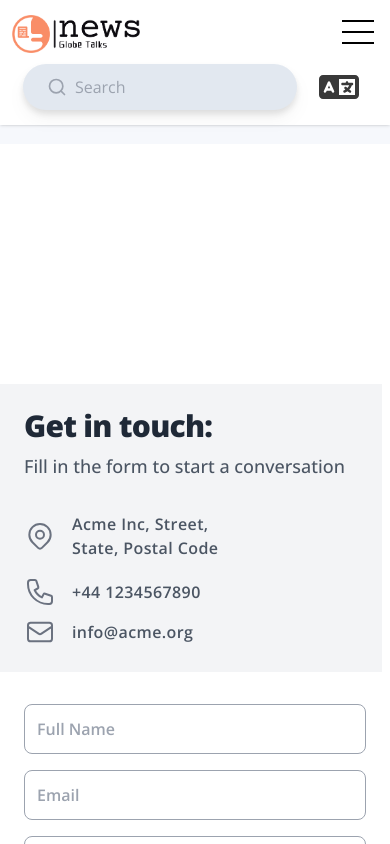
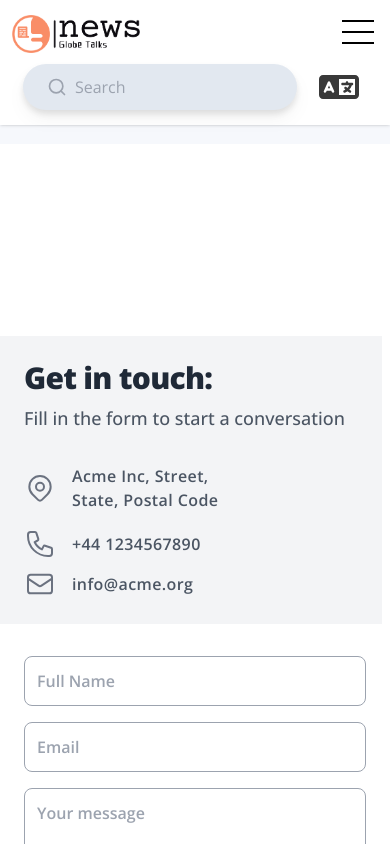
Before and after one commit to Prince3255/Globe-Talks, a React (Vite) app: page /contact in a window 390 px wide. Shown: the top 844 px of the page. Built offline with nearby package versions, Linux system fonts and the light colour scheme; no server answers; a web font is replaced by a local one.

Commit message:
update contact

```diff
--- a/src/Pages/Contact.jsx
+++ b/src/Pages/Contact.jsx
@@ -42,7 +42,7 @@ export default function Contact() {
       };
 
     return (
-        <div className="relative flex items-top justify-center min-h-[100vh] bg-white sm:items-center pt-52 sm:pt-0 mt-36 sm:mt-8">
+        <div className="relative flex items-top justify-center min-h-[100vh] bg-white sm:items-center pt-40 sm:pt-0 mt-36 sm:mt-8">
             <div className="max-w-6xl mx-auto sm:px-6 lg:px-8">
                 <div className="mt-8 overflow-hidden">
                     <div className="grid grid-cols-1 md:grid-cols-2">
```
